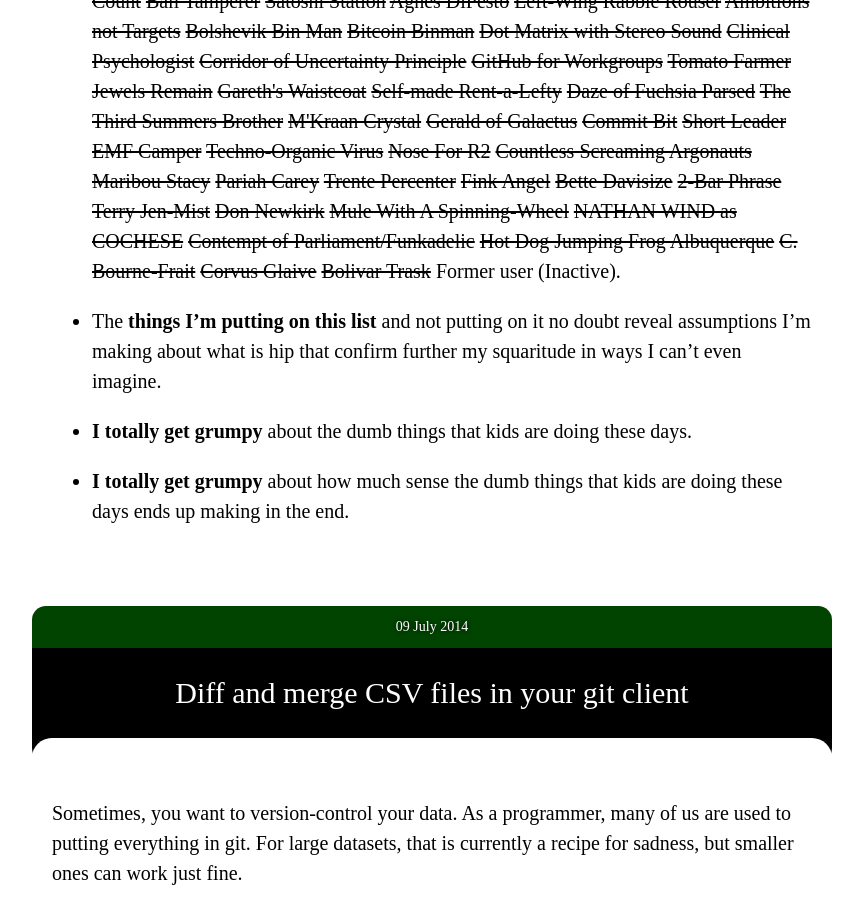
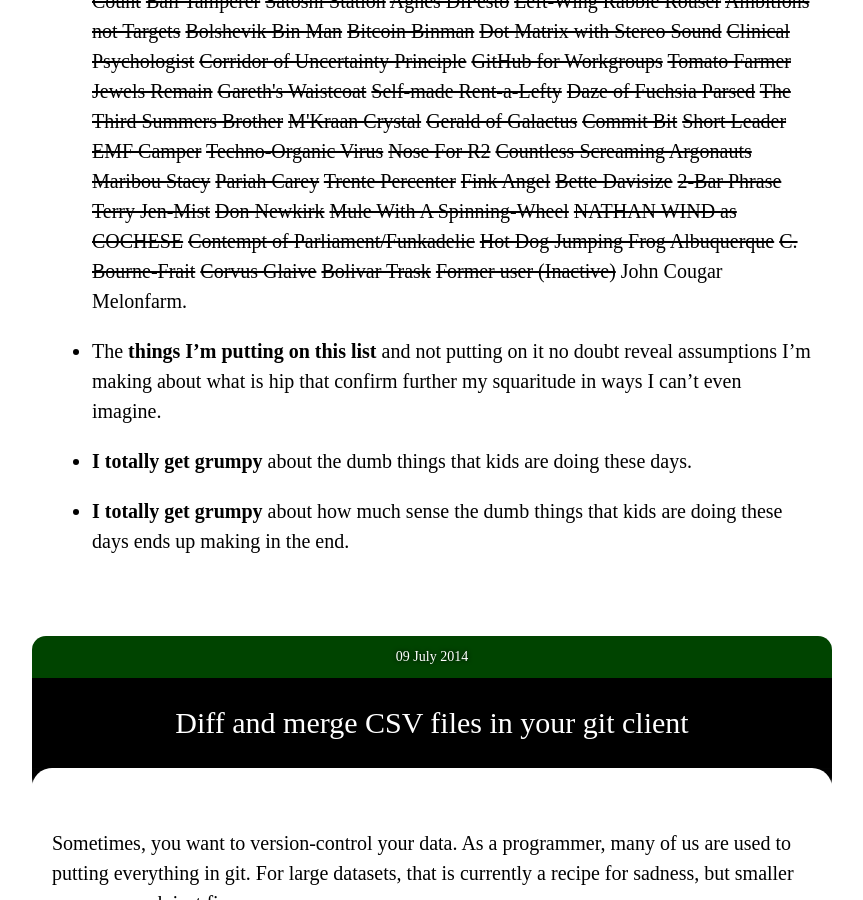
Before and after one commit to paulfitz/paulfitz.github.io, a Jekyll site: the page built from index.html, in a window 1280 px wide and 900 px high, scrolled down 20856 px. Shown: the whole window, without its empty margins (208-1071 px from the left). Built offline with Jekyll 4.4.1, drawn with Linux system fonts in a browser that asks for light colours; nearby versions of some CDN libraries.

Commit message:
more pike

```diff
--- a/_data/pikes.json
+++ b/_data/pikes.json
@@ -182,5 +182,6 @@
   "C. Bourne-Frait",
   "Corvus Glaive",
   "Bolivar Trask",
-  "Former user (Inactive)"
+  "Former user (Inactive)",
+  "John Cougar Melonfarm"
 ]
```
